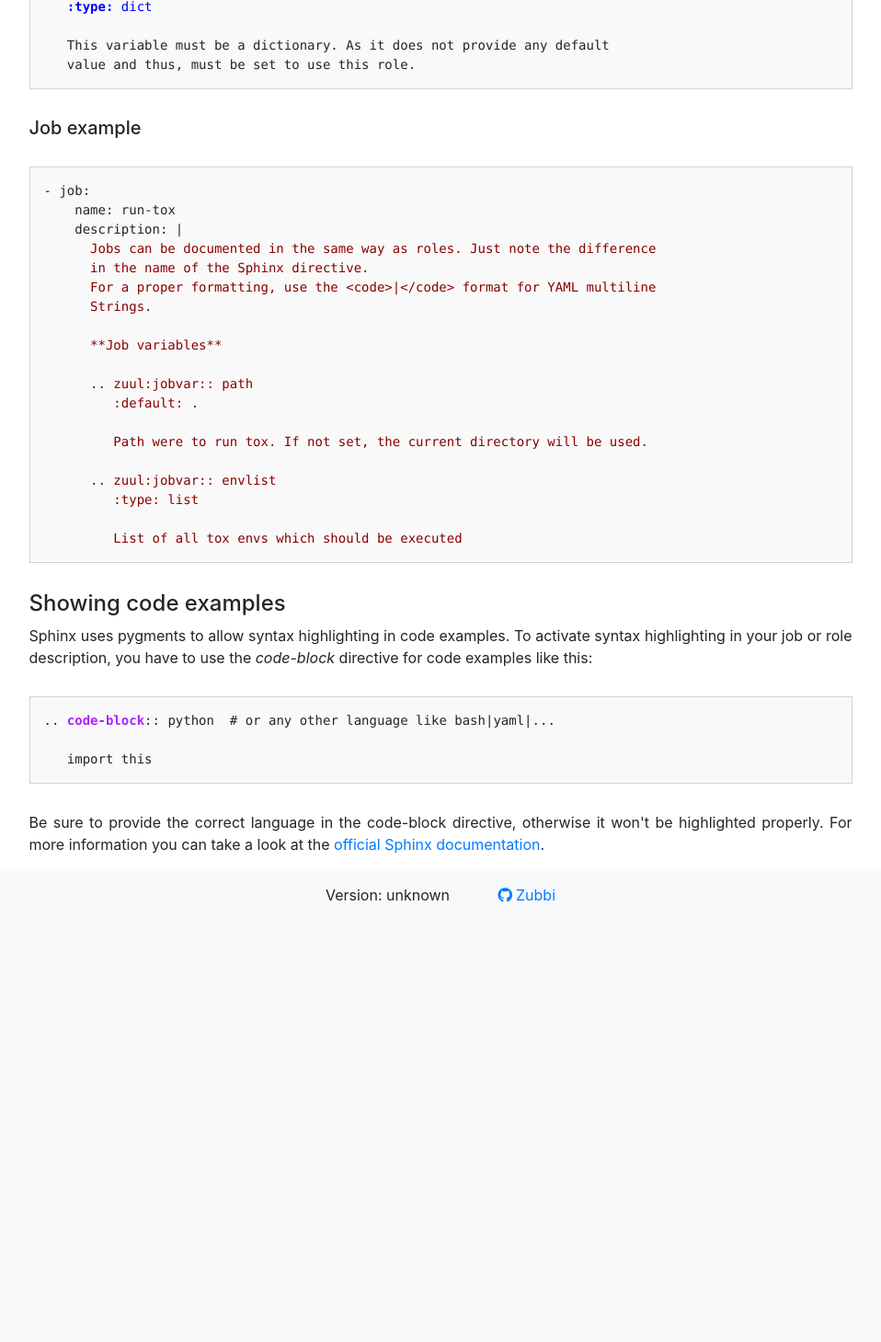
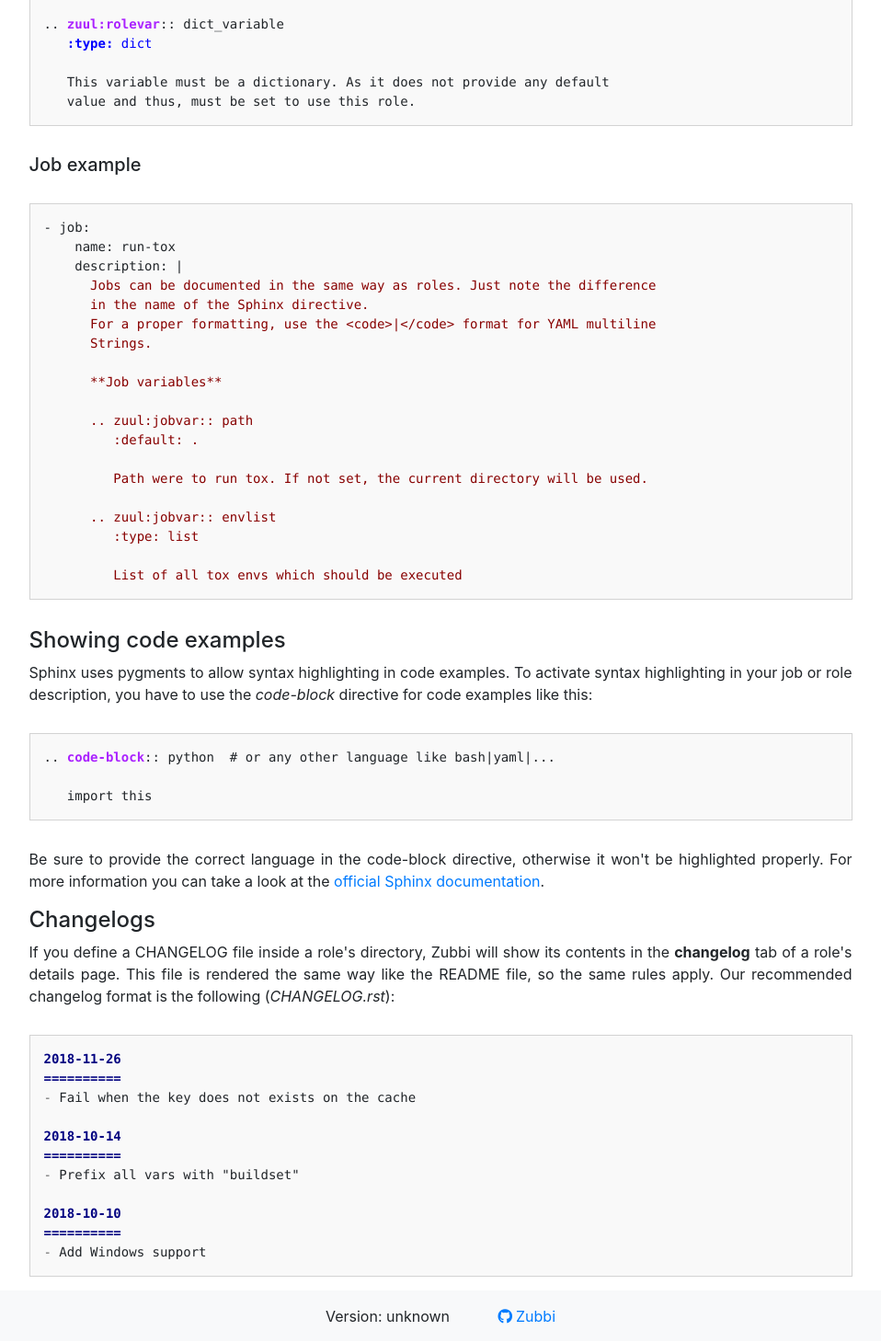
Before and after one commit to bmwcarit/zubbi, a Flask app: page /how-to in a window 1280 px wide. Shown: the part 1636-3095 px from the top of the page at 92% size, without its empty margins (161-1119 px from the left). Before the commit the page ends 2617 px from the top, so only its background shows below. Run offline with Flask 2, Linux system fonts and the light colour scheme; parts of the project's set-up code (start-up, migrations or seed data) failed here and were passed over; some libraries are stand-ins or nearby versions.

Commit message:
Add section about changelos on how-to page

```diff
--- a/zubbi/templates/how-to.html
+++ b/zubbi/templates/how-to.html
@@ -19,9 +19,9 @@
 
         <h4>Where to put the documentation?</h4>
         <p>For <b>jobs</b>, the documentation must be put in the <i>description</i> field
-        of the job definition. In this case, only reStructuredText format is supported.
+        of the job definition. In this case, only reStructuredText format is supported.</p>
 
-        In case of <b>roles</b>, the documentation must be put in a README file inside
+        <p>In case of <b>roles</b>, the documentation must be put in a README file inside
         the role's directory. Please note, that the file extension must match
         the used format to be rendered properly.</p>
 
@@ -51,13 +51,21 @@
 
         {% include 'includes/code-example.html' %}
 
-
         <p>Be sure to provide the correct language in the code-block directive,
         otherwise it won't be highlighted properly. For more information you can
         take a look at the
         <a href="http://www.sphinx-doc.org/en/stable/markup/code.html">
             official Sphinx documentation</a>.</p>
 
+
+        <h4>Changelogs</h4>
+        <p>If you define a CHANGELOG file inside a role's directory, Zubbi will
+        show its contents in the <b>changelog</b> tab of a role's details page. This
+        file is rendered the same way like the README file, so the same rules apply.
+        Our recommended changelog format is the following (<i>CHANGELOG.rst</i>):</p>
+
+        {% include 'includes/changelog-example.html' %}
+
     </div>
 </div>
 {% endblock %}
--- /dev/null
+++ b/zubbi/templates/includes/changelog-example.html
@@ -0,0 +1,13 @@
+<div class="highlight-rst notranslate"><div class="highlight"><pre><span></span><span class="gh">2018-11-26</span>
+<span class="gh">==========</span>
+<span class="m">-</span> Fail when the key does not exists on the cache
+
+<span class="gh">2018-10-14</span>
+<span class="gh">==========</span>
+<span class="m">-</span> Prefix all vars with &quot;buildset&quot;
+
+<span class="gh">2018-10-10</span>
+<span class="gh">==========</span>
+<span class="m">-</span> Add Windows support
+</pre></div>
+</div>
```
